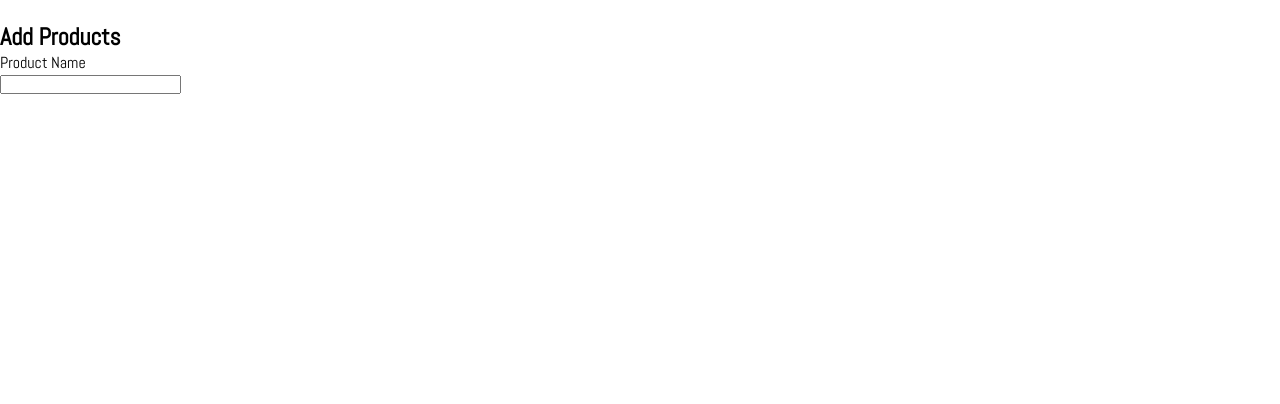
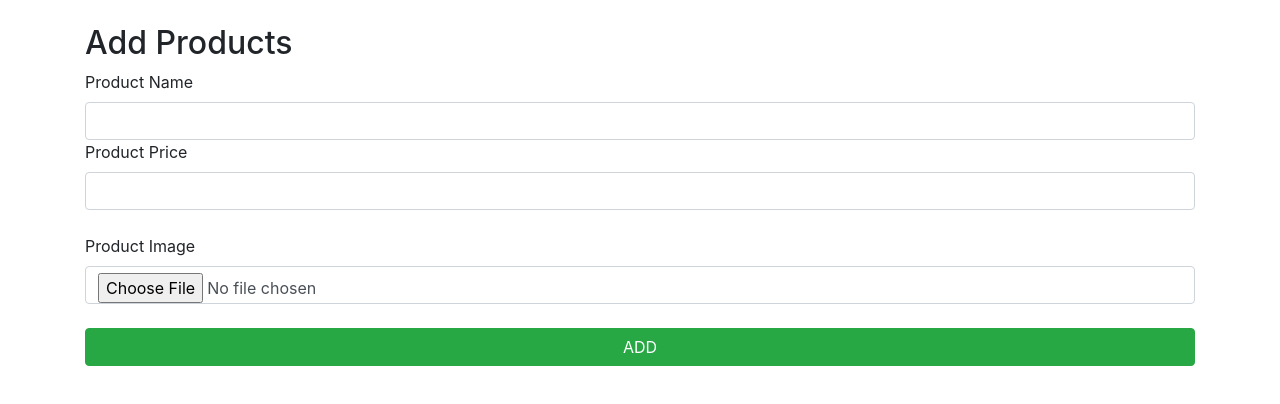
Before and after one commit to NasirHaidari/FASHION, a React (Create React App) app: page /addproducts in a window 1280 px wide. Shown: the top 404 px of the page. Built offline with nearby package versions, Linux system fonts and the light colour scheme; no server answers.

Commit message:
added a page for to add products to firebase, getting some 404 could not get object, commit before debugging

```diff
--- a/src/components/AddProducts.js
+++ b/src/components/AddProducts.js
@@ -1,8 +1,63 @@
-import React from 'react'
+import React, { useState } from 'react'
+import { storage, db } from '../config/config'
 
 function AddProducts() {
-  const addProducts = () => {
-    console.log('addProducts')
+  const [productName, setProductName] = useState('')
+  const [productPrice, setProductPrice] = useState('')
+  const [productImage, setProductImage] = useState(null)
+  const [error, setError] = useState('')
+
+  const types = ['image/png', 'image/jpeg']
+
+  const productImageHandler = (e) => {
+    let selectedFile = e.target.files[0]
+    if (selectedFile && types.includes(selectedFile.type)) {
+      setProductImage(selectedFile)
+      setError('')
+    } else {
+      setProductImage(null)
+      setError('please select only images with format png or jpeg')
+    }
+  }
+
+  const addProducts = (e) => {
+    e.preventDefault()
+    console.log(productName, productImage, productPrice)
+    const uploadTask = storage
+      .ref(`product-image/${productImage.name}`)
+      .put(productImage)
+    uploadTask.on(
+      'state_changed',
+      (snapshot) => {
+        const progress = (snapshot.bytesTransferred / snapshot.totalBytes) * 100
+        console.log(progress)
+      },
+      (err) => {
+        setError(err.message)
+      },
+      () => {
+        storage
+          .ref('product-images')
+          .child(productImage.name)
+          .getDownloadURL()
+          .then((url) => {
+            db.collection('products')
+              .add({
+                productName: productName,
+                productPrice: Number(productPrice),
+                productImage: url,
+              })
+              .then(() => {
+                setProductName('')
+                setProductPrice('')
+                setProductImage('')
+                setError('')
+                document.getElementById('file').value = ''
+              })
+              .catch((err) => setError(err.message))
+          })
+      }
+    )
   }
 
   return (
@@ -16,8 +71,36 @@ function AddProducts() {
         onSubmit={addProducts}>
         <label htmlFor='product-name'>Product Name </label>
         <br />
-        <input type='text' className='form-control' required />
+        <input
+          type='text'
+          className='form-control'
+          required
+          onChange={(e) => setProductName(e.target.value)}
+          value={productName}
+        />
+
+        <label htmlFor='product-price'>Product Price </label>
+        <br />
+        <input
+          type='number'
+          className='form-control'
+          required
+          onChange={(e) => setProductPrice(e.target.value)}
+          value={productPrice}
+        />
+        <br />
+        <label htmlFor='product-img'>Product Image</label>
+        <br />
+        <input
+          type='file'
+          onChange={productImageHandler}
+          id='file'
+          className='form-control'
+        />
+        <br />
+        <button className='btn btn-success btn-md btn-block myBtn'>ADD</button>
       </form>
+      {error && <h2 className='alert-danger text-center p-4'>{error}</h2>}
     </div>
   )
 }
--- a/src/config/config.js
+++ b/src/config/config.js
@@ -1,9 +1,9 @@
-import * as firebase from 'firebase'
+import firebase from 'firebase/app'
 import 'firebase/firestore'
 import 'firebase/auth'
 import 'firebase/storage'
 
-var firebaseConfig = {
+const firebaseConfig = {
   apiKey: process.env.REACT_APP_apikey,
   authDomain: process.env.REACT_APP_authDomin,
   projectId: process.env.REACT_APP_projectID,
@@ -18,3 +18,4 @@ const db = firebase.firestore()
 const storage = firebase.storage()
 
 export { auth, db, storage }
+export default firebase
--- a/src/css/index.css
+++ b/src/css/index.css
@@ -12,3 +12,7 @@ html, body {
      height: 100vh;
      font-family: 'Abel', sans-serif;
 }
+
+ .myBtn{
+       color: aquamarine ;
+ }
--- a/src/index.js
+++ b/src/index.js
@@ -3,6 +3,7 @@ import ReactDOM from 'react-dom'
 import './css/index.css'
 import App from './App'
 import reportWebVitals from './reportWebVitals'
+import 'bootstrap/dist/css/bootstrap.css'
 
 ReactDOM.render(
   <App />,
```
